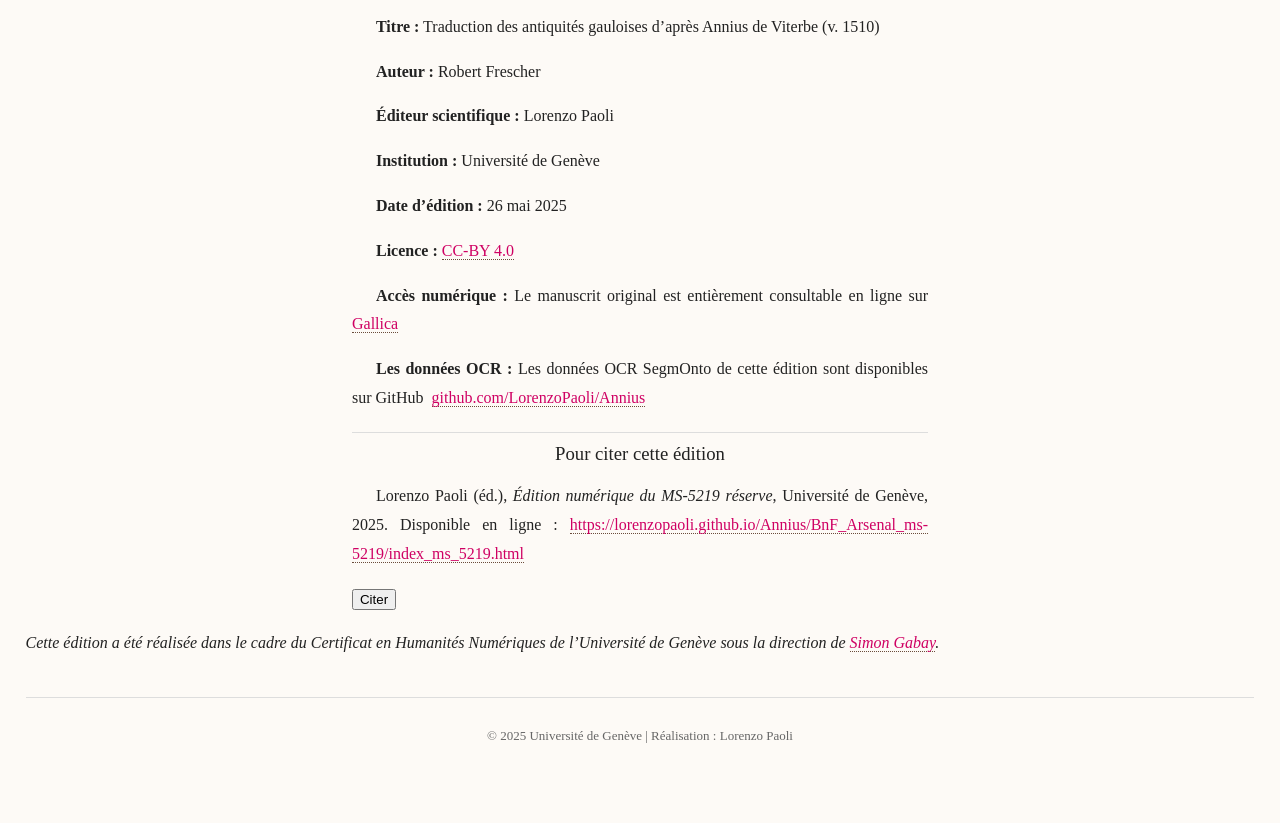
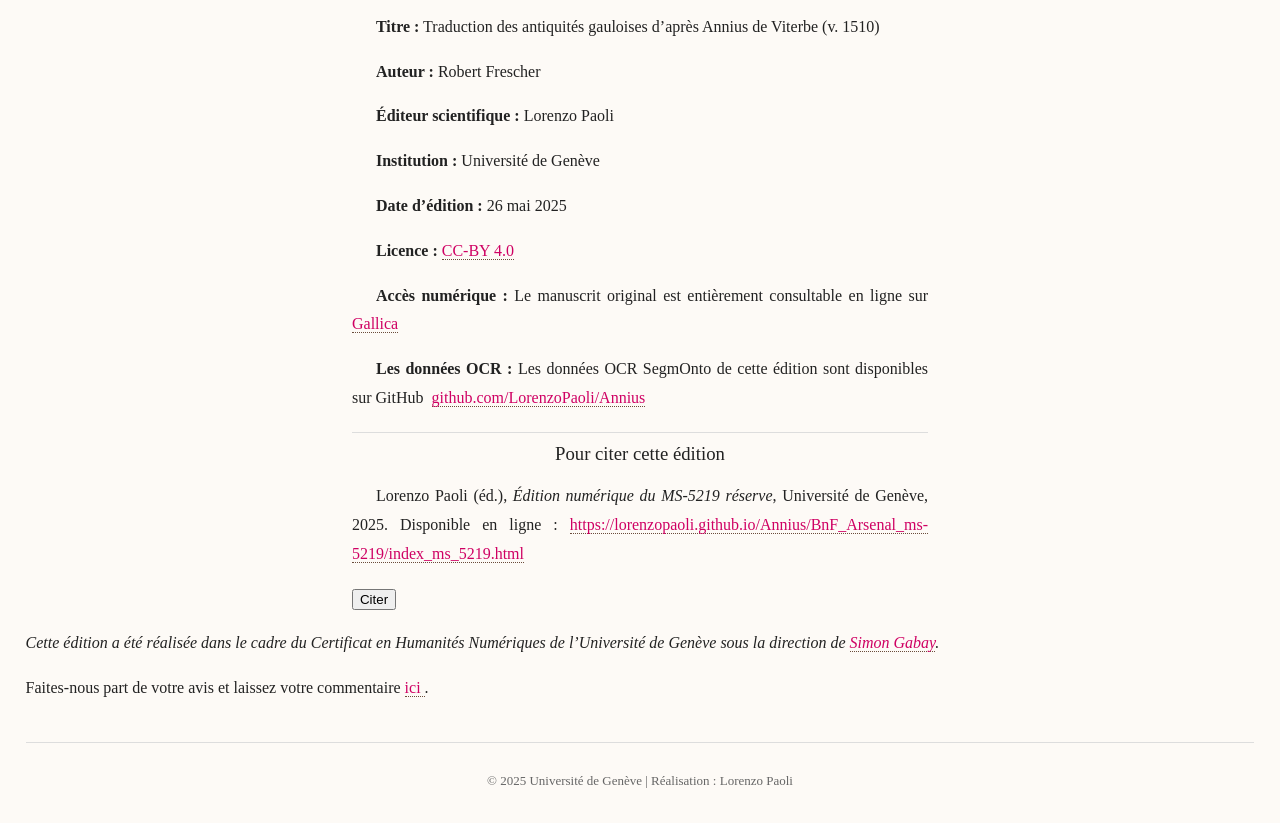
Before and after one commit to LorenzoPaoli/Annius, a plain HTML site: page docs/BnF_Arsenal_ms-5219/a-propos.html in a window 1280 px wide. Shown: the part 249-1072 px from the top of the page. Before the commit the page ends 1035 px from the top, so only its background shows below. Drawn offline with Linux system fonts and the light colour scheme; a web font is replaced by a local one.

Commit message:
Update a-propos.html

```diff
--- a/docs/BnF_Arsenal_ms-5219/a-propos.html
+++ b/docs/BnF_Arsenal_ms-5219/a-propos.html
@@ -86,6 +86,15 @@
   <a href="https://www.unige.ch/lettres/humanites-numeriques/equipe/collaborateurs/simon-gabay" target="_blank" rel="noopener noreferrer">Simon Gabay</a>.
 </i></p>
 
+<p class="easter-egg">
+  Faites-nous part de votre avis et laissez votre commentaire
+  <a href="https://www.youtube.com/shorts/rf93LokFoT0"
+     target="_blank" rel="noopener noreferrer"
+     aria-label="Surprenez-nous avec votre commentaire (ouvre un Short tout à fait irrévérencieux)">
+    ici
+  </a>.
+</p>
+
 
 
     </main>
```
